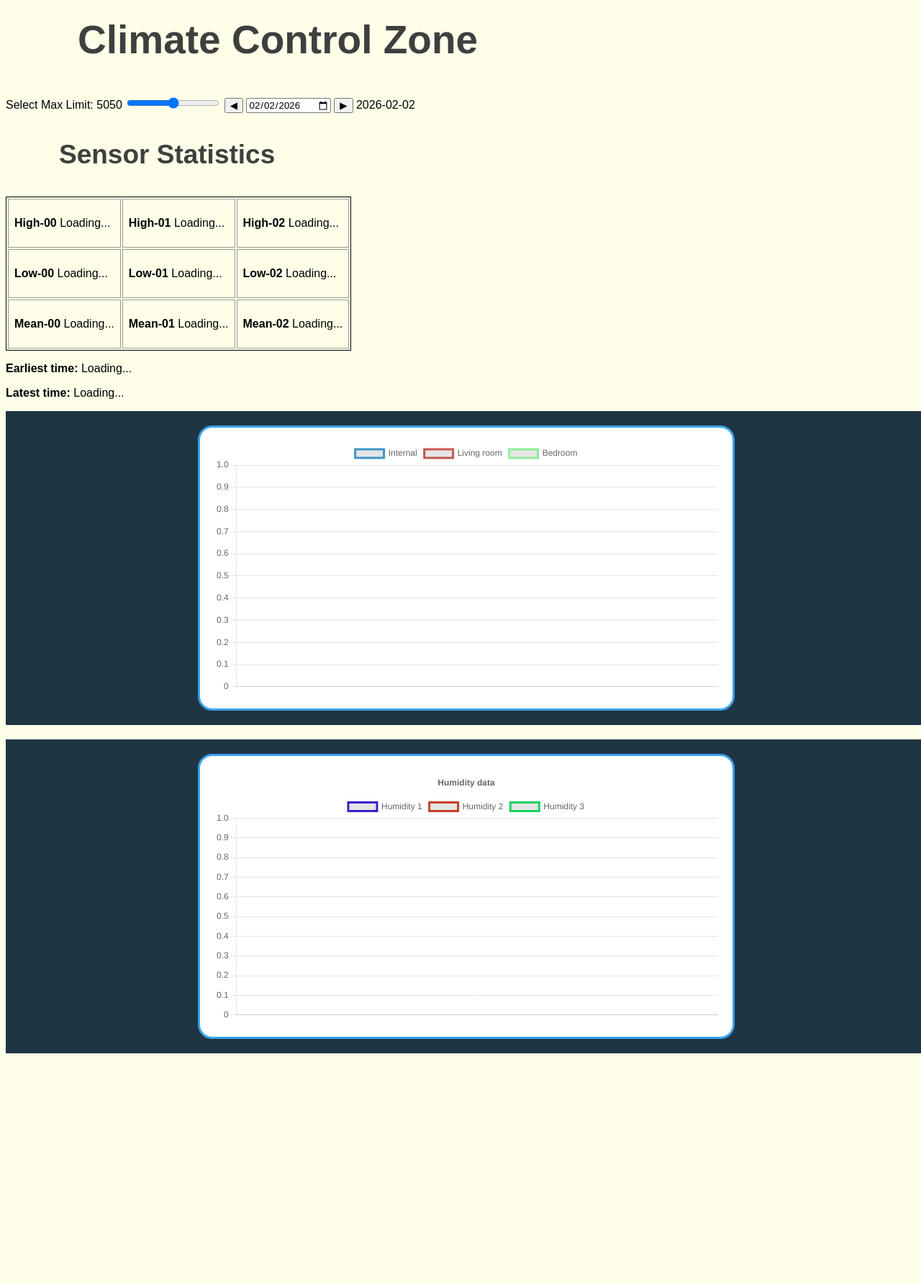
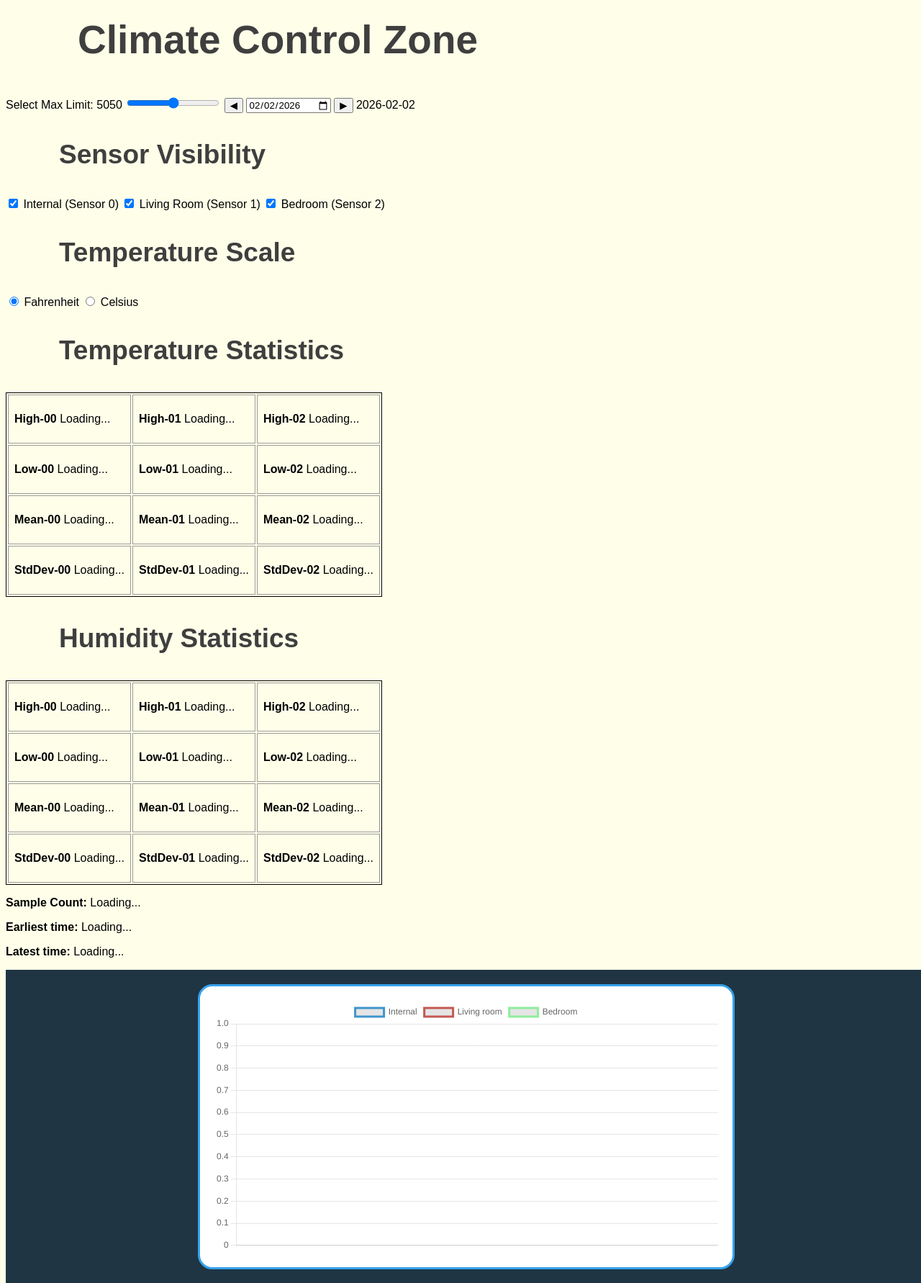
Before and after one commit to andersbandt/Van-Control, a Python web app: template vf/templates/data.html in a window 1280 px wide. Shown: the part 253-2035 px from the top of the page at 72% size. Before the commit the page ends 1716 px from the top, so only its background shows below. Run offline with Jinja, Linux system fonts and the light colour scheme; the template is opened without the code that fills it, so the values that code supplies are empty.

Commit message:
CLAUDE; expanded temp/humidity statistics; added sensor toggle; added F/C toggle

```diff
--- a/vf/static/data.js
+++ b/vf/static/data.js
@@ -1,9 +1,11 @@
 
+// Temperature scale preference (default to Fahrenheit)
+let temperatureScale = 'f';
 
 // Fetch statistics on page load
 window.addEventListener('DOMContentLoaded', () => {
     sliderValue.textContent = slider.value;
-    const initialMaxLimit = slider.value || initialMaxLimit;  // Use the slider value on page load, default to 100
+    const initialMaxLimit = slider.value || 5000;  // Use the slider value on page load, default to 5000
     fetchStats(0, initialMaxLimit);
     fetchStats(1, initialMaxLimit);
     fetchStats(2, initialMaxLimit);
@@ -18,7 +20,7 @@ slider.addEventListener('input', function () {
 // Fetch new data when the slider stops being dragged
 slider.addEventListener('change', function () {
     const maxLimit = slider.value;
-    fetch(`/data.html?max_limit=${maxLimit}`, {
+    fetch(`/data.html?max_limit=${maxLimit}&scale=${temperatureScale}`, {
         headers: { 'X-Requested-With': 'XMLHttpRequest' }
     })
         .then(response => response.json())
@@ -62,7 +64,7 @@ function fetchDayData() {
     const dateStr = formatDateISO(selectedDay);
 
     // Fetch chart data for the selected day
-    fetch(`/data.html?start_date=${dateStr}&end_date=${dateStr}`, {
+    fetch(`/data.html?start_date=${dateStr}&end_date=${dateStr}&scale=${temperatureScale}`, {
         headers: { 'X-Requested-With': 'XMLHttpRequest' }
     })
         .then(response => response.json())
@@ -90,12 +92,23 @@ function fetchDayData() {
 }
 
 function fetchStatsByDate(sensorId, startDate, endDate) {
-    fetch(`/stats?sensor_id=${sensorId}&start_date=${startDate}&end_date=${endDate}`)
+    fetch(`/stats?sensor_id=${sensorId}&start_date=${startDate}&end_date=${endDate}&scale=${temperatureScale}`)
         .then(response => response.json())
         .then(stats => {
-            document.getElementById(`stat-high-${sensorId}`).textContent = stats.high ?? 'N/A';
-            document.getElementById(`stat-low-${sensorId}`).textContent = stats.low ?? 'N/A';
-            document.getElementById(`stat-mean-${sensorId}`).textContent = stats.mean ?? 'N/A';
+            // Temperature stats
+            document.getElementById(`stat-temp-high-${sensorId}`).textContent = stats.temp_high ?? 'N/A';
+            document.getElementById(`stat-temp-low-${sensorId}`).textContent = stats.temp_low ?? 'N/A';
+            document.getElementById(`stat-temp-mean-${sensorId}`).textContent = stats.temp_mean ?? 'N/A';
+            document.getElementById(`stat-temp-stddev-${sensorId}`).textContent = stats.temp_stddev ?? 'N/A';
+
+            // Humidity stats
+            document.getElementById(`stat-hum-high-${sensorId}`).textContent = stats.hum_high ?? 'N/A';
+            document.getElementById(`stat-hum-low-${sensorId}`).textContent = stats.hum_low ?? 'N/A';
+            document.getElementById(`stat-hum-mean-${sensorId}`).textContent = stats.hum_mean ?? 'N/A';
+            document.getElementById(`stat-hum-stddev-${sensorId}`).textContent = stats.hum_stddev ?? 'N/A';
+
+            // General stats (only update once, not per sensor)
+            document.getElementById(`stat-count`).textContent = stats.count ?? 'N/A';
             document.getElementById(`stat-time-early`).textContent = stats.earliest_time ?? 'N/A';
             document.getElementById(`stat-time-late`).textContent = stats.latest_time ?? 'N/A';
         })
@@ -130,14 +143,111 @@ dayNext.addEventListener('click', function() {
     setSelectedDay(newDate);
 });
 
+// Sensor visibility controls
+document.getElementById('sensor-0').addEventListener('change', function() {
+    const isVisible = this.checked;
+    chart1.setDatasetVisibility(0, isVisible);
+    chart2.setDatasetVisibility(0, isVisible);
+    chart1.update();
+    chart2.update();
+});
+
+document.getElementById('sensor-1').addEventListener('change', function() {
+    const isVisible = this.checked;
+    chart1.setDatasetVisibility(1, isVisible);
+    chart2.setDatasetVisibility(1, isVisible);
+    chart1.update();
+    chart2.update();
+});
+
+document.getElementById('sensor-2').addEventListener('change', function() {
+    const isVisible = this.checked;
+    chart1.setDatasetVisibility(2, isVisible);
+    chart2.setDatasetVisibility(2, isVisible);
+    chart1.update();
+    chart2.update();
+});
+
+// Temperature scale toggle
+document.querySelectorAll('input[name="temp-scale"]').forEach(radio => {
+    radio.addEventListener('change', function() {
+        temperatureScale = this.value;
+
+        // Refetch data with new scale
+        // Check if we're in date mode or slider mode
+        if (dayPicker.value) {
+            // If a date is selected, refresh day data
+            const dateStr = formatDateISO(selectedDay);
+            fetch(`/data.html?start_date=${dateStr}&end_date=${dateStr}&scale=${temperatureScale}`, {
+                headers: { 'X-Requested-With': 'XMLHttpRequest' }
+            })
+                .then(response => response.json())
+                .then(data => {
+                    chart1.data.labels = data.labels;
+                    chart1.data.datasets[0].data = data.data1_1;
+                    chart1.data.datasets[1].data = data.data1_2;
+                    chart1.data.datasets[2].data = data.data1_3;
+                    chart1.update();
+
+                    chart2.data.labels = data.labels;
+                    chart2.data.datasets[0].data = data.data2_1;
+                    chart2.data.datasets[1].data = data.data2_2;
+                    chart2.data.datasets[2].data = data.data2_3;
+                    chart2.update();
+                })
+                .catch(err => console.error('Error fetching data:', err));
+
+            fetchStatsByDate(0, dateStr, dateStr);
+            fetchStatsByDate(1, dateStr, dateStr);
+            fetchStatsByDate(2, dateStr, dateStr);
+        } else {
+            // Otherwise, use slider value
+            const maxLimit = slider.value;
+            fetch(`/data.html?max_limit=${maxLimit}&scale=${temperatureScale}`, {
+                headers: { 'X-Requested-With': 'XMLHttpRequest' }
+            })
+                .then(response => response.json())
+                .then(data => {
+                    chart1.data.labels = data.labels;
+                    chart1.data.datasets[0].data = data.data1_1;
+                    chart1.data.datasets[1].data = data.data1_2;
+                    chart1.data.datasets[2].data = data.data1_3;
+                    chart1.update();
+
+                    chart2.data.labels = data.labels;
+                    chart2.data.datasets[0].data = data.data2_1;
+                    chart2.data.datasets[1].data = data.data2_2;
+                    chart2.data.datasets[2].data = data.data2_3;
+                    chart2.update();
+                })
+                .catch(err => console.error('Error fetching data:', err));
+
+            fetchStats(0, maxLimit);
+            fetchStats(1, maxLimit);
+            fetchStats(2, maxLimit);
+        }
+    });
+});
+
 // Statistics information
 function fetchStats(sensorId, maxLimit) {
-	fetch(`/stats?sensor_id=${sensorId}&max_limit=${maxLimit}`)
+	fetch(`/stats?sensor_id=${sensorId}&max_limit=${maxLimit}&scale=${temperatureScale}`)
         .then(response => response.json())
         .then(stats => {
-		    document.getElementById(`stat-high-${sensorId}`).textContent = stats.high ?? 'N/A';
-		    document.getElementById(`stat-low-${sensorId}`).textContent = stats.low ?? 'N/A';
-		    document.getElementById(`stat-mean-${sensorId}`).textContent = stats.mean ?? 'N/A';
+		    // Temperature stats
+		    document.getElementById(`stat-temp-high-${sensorId}`).textContent = stats.temp_high ?? 'N/A';
+		    document.getElementById(`stat-temp-low-${sensorId}`).textContent = stats.temp_low ?? 'N/A';
+		    document.getElementById(`stat-temp-mean-${sensorId}`).textContent = stats.temp_mean ?? 'N/A';
+		    document.getElementById(`stat-temp-stddev-${sensorId}`).textContent = stats.temp_stddev ?? 'N/A';
+
+		    // Humidity stats
+		    document.getElementById(`stat-hum-high-${sensorId}`).textContent = stats.hum_high ?? 'N/A';
+		    document.getElementById(`stat-hum-low-${sensorId}`).textContent = stats.hum_low ?? 'N/A';
+		    document.getElementById(`stat-hum-mean-${sensorId}`).textContent = stats.hum_mean ?? 'N/A';
+		    document.getElementById(`stat-hum-stddev-${sensorId}`).textContent = stats.hum_stddev ?? 'N/A';
+
+		    // General stats (only update once, not per sensor)
+		    document.getElementById(`stat-count`).textContent = stats.count ?? 'N/A';
 		    document.getElementById(`stat-time-early`).textContent = stats.earliest_time ?? 'N/A';
 		    document.getElementById(`stat-time-late`).textContent = stats.latest_time ?? 'N/A';
         })
--- a/vf/templates/data.html
+++ b/vf/templates/data.html
@@ -31,27 +31,78 @@
     <button id="day-next">▶</button>
     <span id="day-label"></span>
 
-    <!-- STATISTICS TABLE -->
-    <h3>Sensor Statistics</h3>
-    <div id="stats-container">
+    <!-- SENSOR VISIBILITY CONTROLS -->
+    <div class="control-section">
+      <h3>Sensor Visibility</h3>
+      <label><input type="checkbox" id="sensor-0" checked> Internal (Sensor 0)</label>
+      <label><input type="checkbox" id="sensor-1" checked> Living Room (Sensor 1)</label>
+      <label><input type="checkbox" id="sensor-2" checked> Bedroom (Sensor 2)</label>
+    </div>
+
+    <!-- TEMPERATURE SCALE TOGGLE -->
+    <div class="control-section">
+      <h3>Temperature Scale</h3>
+      <label><input type="radio" name="temp-scale" value="f" checked> Fahrenheit</label>
+      <label><input type="radio" name="temp-scale" value="c"> Celsius</label>
+    </div>
+
+    <!-- TEMPERATURE STATISTICS TABLE -->
+    <h3>Temperature Statistics</h3>
+    <div id="temp-stats-container">
       <table>
 	    <tr>
-	      <td><p><strong>High-00</strong> <span id="stat-high-0">Loading...</span></p></td>
-	      <td><p><strong>High-01</strong> <span id="stat-high-1">Loading...</span></p></td>
-	      <td><p><strong>High-02</strong> <span id="stat-high-2">Loading...</span></p></td>
+	      <td><p><strong>High-00</strong> <span id="stat-temp-high-0">Loading...</span></p></td>
+	      <td><p><strong>High-01</strong> <span id="stat-temp-high-1">Loading...</span></p></td>
+	      <td><p><strong>High-02</strong> <span id="stat-temp-high-2">Loading...</span></p></td>
 	    </tr>
 	    <tr>
-	      <td><p><strong>Low-00</strong> <span id="stat-low-0">Loading...</span></p></td>
-	      <td><p><strong>Low-01</strong> <span id="stat-low-1">Loading...</span></p></td>
-	      <td><p><strong>Low-02</strong> <span id="stat-low-2">Loading...</span></p></td>
+	      <td><p><strong>Low-00</strong> <span id="stat-temp-low-0">Loading...</span></p></td>
+	      <td><p><strong>Low-01</strong> <span id="stat-temp-low-1">Loading...</span></p></td>
+	      <td><p><strong>Low-02</strong> <span id="stat-temp-low-2">Loading...</span></p></td>
 	    </tr>
 	    <tr>
-	      <td><p><strong>Mean-00</strong> <span id="stat-mean-0">Loading...</span></p></td>
-	      <td><p><strong>Mean-01</strong> <span id="stat-mean-1">Loading...</span></p></td>
-	      <td><p><strong>Mean-02</strong> <span id="stat-mean-2">Loading...</span></p></td>
+	      <td><p><strong>Mean-00</strong> <span id="stat-temp-mean-0">Loading...</span></p></td>
+	      <td><p><strong>Mean-01</strong> <span id="stat-temp-mean-1">Loading...</span></p></td>
+	      <td><p><strong>Mean-02</strong> <span id="stat-temp-mean-2">Loading...</span></p></td>
+	    </tr>
+	    <tr>
+	      <td><p><strong>StdDev-00</strong> <span id="stat-temp-stddev-0">Loading...</span></p></td>
+	      <td><p><strong>StdDev-01</strong> <span id="stat-temp-stddev-1">Loading...</span></p></td>
+	      <td><p><strong>StdDev-02</strong> <span id="stat-temp-stddev-2">Loading...</span></p></td>
 	    </tr>
       </table>
+    </div>
 
+    <!-- HUMIDITY STATISTICS TABLE -->
+    <h3>Humidity Statistics</h3>
+    <div id="hum-stats-container">
+      <table>
+	    <tr>
+	      <td><p><strong>High-00</strong> <span id="stat-hum-high-0">Loading...</span></p></td>
+	      <td><p><strong>High-01</strong> <span id="stat-hum-high-1">Loading...</span></p></td>
+	      <td><p><strong>High-02</strong> <span id="stat-hum-high-2">Loading...</span></p></td>
+	    </tr>
+	    <tr>
+	      <td><p><strong>Low-00</strong> <span id="stat-hum-low-0">Loading...</span></p></td>
+	      <td><p><strong>Low-01</strong> <span id="stat-hum-low-1">Loading...</span></p></td>
+	      <td><p><strong>Low-02</strong> <span id="stat-hum-low-2">Loading...</span></p></td>
+	    </tr>
+	    <tr>
+	      <td><p><strong>Mean-00</strong> <span id="stat-hum-mean-0">Loading...</span></p></td>
+	      <td><p><strong>Mean-01</strong> <span id="stat-hum-mean-1">Loading...</span></p></td>
+	      <td><p><strong>Mean-02</strong> <span id="stat-hum-mean-2">Loading...</span></p></td>
+	    </tr>
+	    <tr>
+	      <td><p><strong>StdDev-00</strong> <span id="stat-hum-stddev-0">Loading...</span></p></td>
+	      <td><p><strong>StdDev-01</strong> <span id="stat-hum-stddev-1">Loading...</span></p></td>
+	      <td><p><strong>StdDev-02</strong> <span id="stat-hum-stddev-2">Loading...</span></p></td>
+	    </tr>
+      </table>
+    </div>
+
+    <!-- GENERAL STATISTICS -->
+    <div id="general-stats">
+      <p><strong>Sample Count:</strong> <span id="stat-count">Loading...</span></p>
       <p><strong>Earliest time:</strong> <span id="stat-time-early">Loading...</span></p>
       <p><strong>Latest time:</strong> <span id="stat-time-late">Loading...</span></p>
     </div>
```
Also changed, not shown: db/helpers/sensors.py (+69 -15 lines), vf/routes.py (+33 -10 lines).
